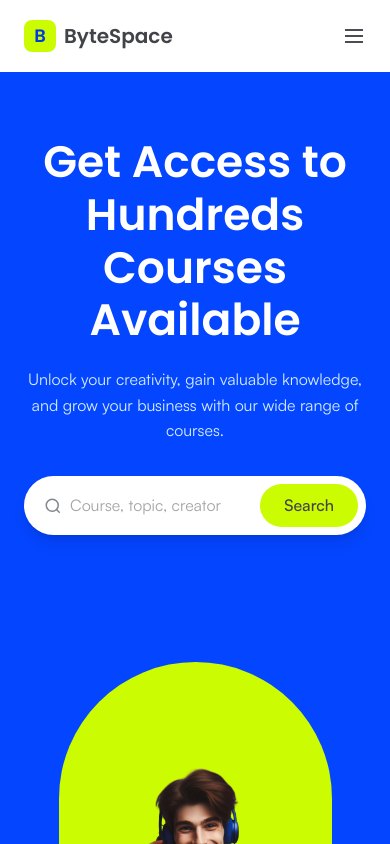
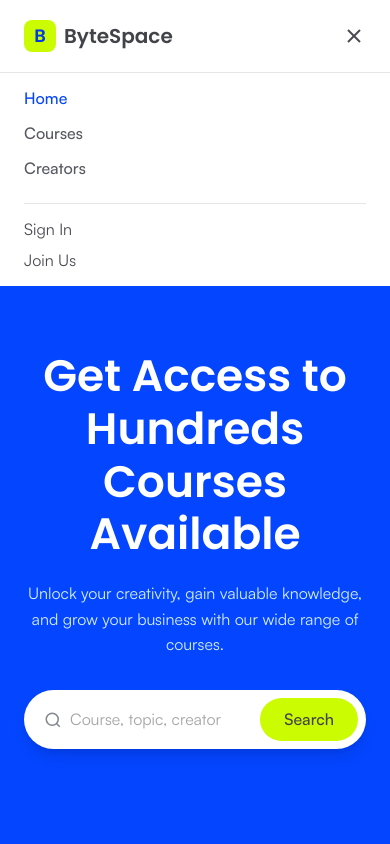
Before and after one commit to Ashikshikder5120/bytespace-new, a Next.js app: page / in a window 390 px wide. Both pictures are taken after a click on the button "Toggle menu". Shown: the top 844 px of the page. Built offline with nearby package versions, Linux system fonts and the light colour scheme.

Commit message:
feat: add working mobile navigation menu

```diff
--- a/src/components/layout/Navbar.tsx
+++ b/src/components/layout/Navbar.tsx
@@ -1,6 +1,12 @@
+"use client";
+
+import { useState } from "react";
+
 export default function Navbar() {
+  const [open, setOpen] = useState(false);
+
   return (
-    <header className="bg-white">
+    <header className="relative bg-white">
       <div className="mx-auto flex max-w-7xl items-center justify-between px-6 py-5 md:px-10">
         {/* Logo */}
         <div className="flex items-center gap-2">
@@ -43,14 +49,50 @@ export default function Navbar() {
         </div>
 
         {/* Mobile menu button */}
-        <button className="md:hidden text-neutral-700" aria-label="Menu">
-          <svg width="24" height="24" viewBox="0 0 24 24" fill="none" stroke="currentColor" strokeWidth="2">
-            <line x1="3" y1="12" x2="21" y2="12" />
-            <line x1="3" y1="6" x2="21" y2="6" />
-            <line x1="3" y1="18" x2="21" y2="18" />
-          </svg>
+        <button
+          onClick={() => setOpen(!open)}
+          className="text-neutral-700 md:hidden"
+          aria-label="Toggle menu"
+        >
+          {open ? (
+            <svg width="24" height="24" viewBox="0 0 24 24" fill="none" stroke="currentColor" strokeWidth="2">
+              <line x1="18" y1="6" x2="6" y2="18" />
+              <line x1="6" y1="6" x2="18" y2="18" />
+            </svg>
+          ) : (
+            <svg width="24" height="24" viewBox="0 0 24 24" fill="none" stroke="currentColor" strokeWidth="2">
+              <line x1="3" y1="12" x2="21" y2="12" />
+              <line x1="3" y1="6" x2="21" y2="6" />
+              <line x1="3" y1="18" x2="21" y2="18" />
+            </svg>
+          )}
         </button>
       </div>
+
+      {/* Mobile dropdown */}
+      {open && (
+        <div className="border-t border-neutral-100 bg-white px-6 py-4 md:hidden">
+          <nav className="flex flex-col gap-4">
+            <a href="#" className="font-body text-label-m font-medium text-primary-600">
+              Home
+            </a>
+            <a href="#" className="font-body text-label-m font-medium text-neutral-600">
+              Courses
+            </a>
+            <a href="#" className="font-body text-label-m font-medium text-neutral-600">
+              Creators
+            </a>
+            <div className="mt-2 flex flex-col gap-3 border-t border-neutral-100 pt-4">
+              <a href="#" className="font-body text-label-m text-neutral-700">
+                Sign In
+              </a>
+              <a href="#" className="font-body text-label-m text-neutral-700">
+                Join Us
+              </a>
+            </div>
+          </nav>
+        </div>
+      )}
     </header>
   );
 }
```
